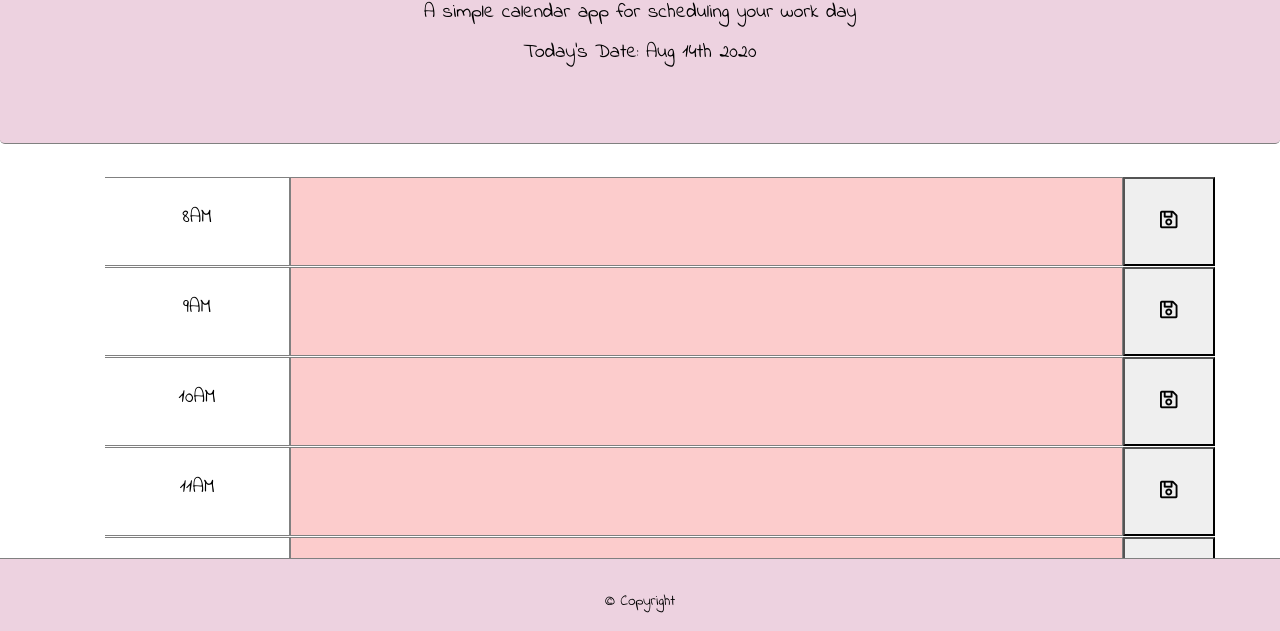
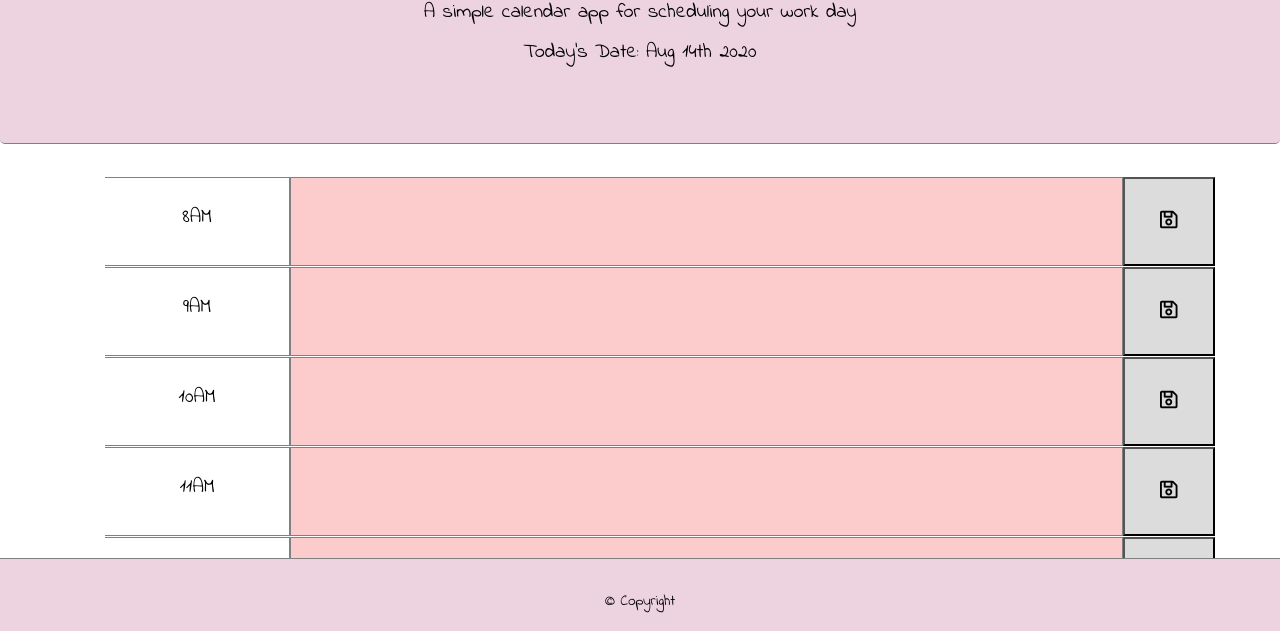
Before and after one commit to miadehaan/Daily_Planner, a plain HTML site: page index.html in a window 1280 px wide. Shown: the part 167-798 px from the top of the page. Drawn offline with nearby package versions, Linux system fonts and the light colour scheme.

Commit message:
button background color added

```diff
--- a/Assets/style.css
+++ b/Assets/style.css
@@ -69,6 +69,7 @@ textarea {
 
     /* Try to make button look the same on desktop & mobile */
     -webkit-appearance: none;
+    background-color: rgb(221, 220, 220);
 }
 
 .saveBtn i:hover {
```
